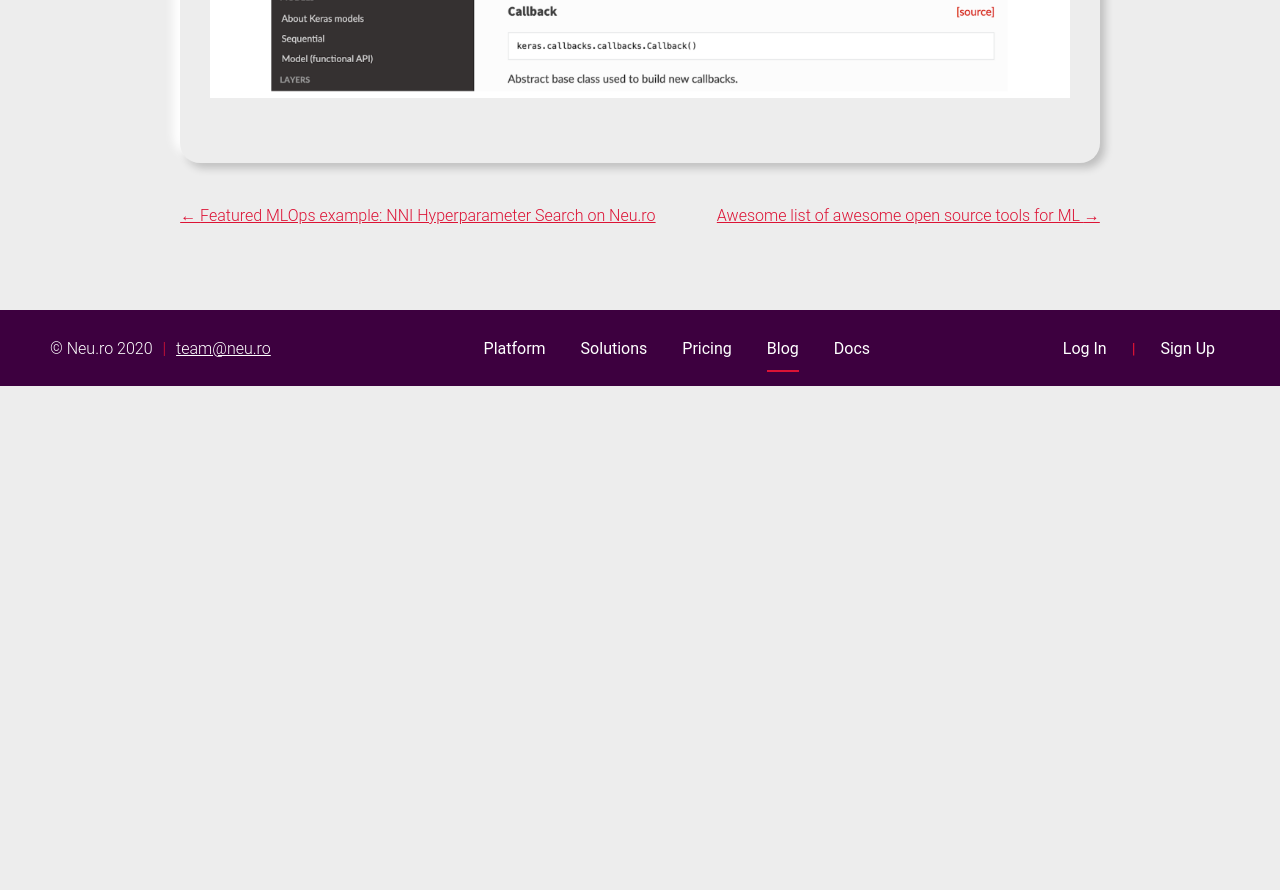
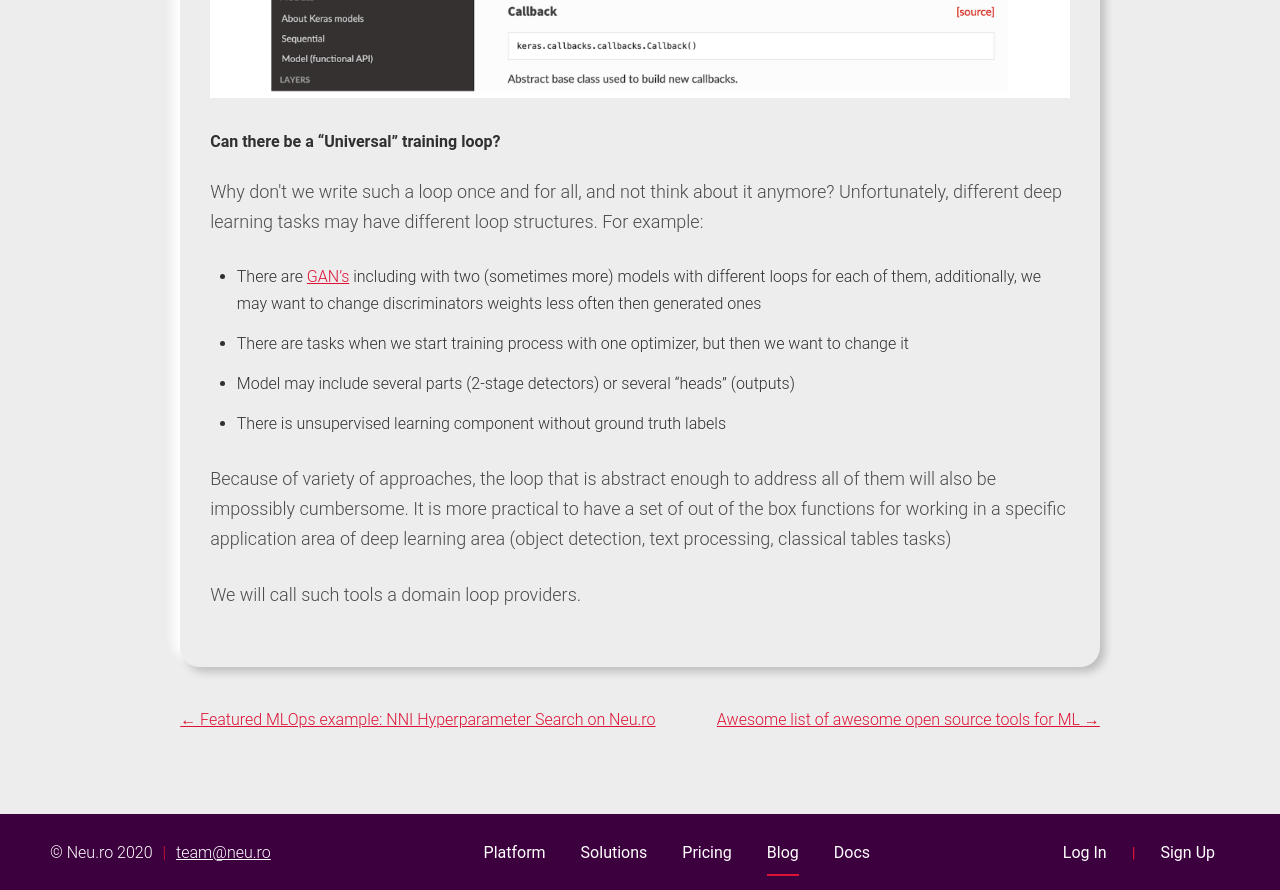
Before and after one commit to neuro-inc/platform-blog, a Gatsby site: page /blog/mlops-overview-tools-and-processes-for-modern-deep-learning/ in a window 1280 px wide. Shown: the part 4160-5050 px from the top of the page. Before the commit the page ends 4546 px from the top, so only its background shows below. Built offline with nearby package versions, Linux system fonts and the light colour scheme; Gatsby itself is replaced by a stand-in of ours; some packages are replaced by stand-ins of ours.

Commit message:
Update Blog “mlops-overview-tools-and-processes-for-modern-deep-learning”

```diff
--- a/content/blog/mlops-overview-tools-and-processes-for-modern-deep-learning.md
+++ b/content/blog/mlops-overview-tools-and-processes-for-modern-deep-learning.md
@@ -4,6 +4,8 @@ date: 2020-05-19T07:54:00.142Z
 title: 'MLOps Overview of Tools and Processes For Modern Deep Learning  '
 description: A description of the current MLOps toolkit and methods
 ---
+
+
 ###### **TOOLS FOR MODERN DEEP LEARNING**
 
 by [Aleksei Shabanov](emailto:aleksei.shabanov@neuromation.io)
@@ -84,3 +86,17 @@ Lets look at several examples of Training Loop Providers:
 #### Loop Provider: Keras
 
 ![keras-loop-provider-mlops](../../assets/keras.png "Keras loop MLOps")
+
+#### Can there be a “Universal” training loop?
+
+Why don't we write such a loop once and for all, and not think about it anymore?
+Unfortunately, different deep learning tasks may have different loop structures. For example:
+
+- There are [GAN’s](https://en.wikipedia.org/wiki/Generative_adversarial_network) including with two (sometimes more) models with different loops for each of them, additionally, we may want to change discriminators weights less often then generated ones
+- There are tasks when we start training process with one optimizer, but then we want to change it
+- Model may include several parts (2-stage detectors) or several “heads” (outputs)
+- There is unsupervised learning component without ground truth labels
+
+Because of variety of approaches, the loop that is abstract enough to address all of them will also be impossibly cumbersome. It is more practical to have a set of out of the box functions for working in a specific application area of deep learning area (object detection, text processing, classical tables tasks)
+
+We will call such tools a domain loop providers.
```
